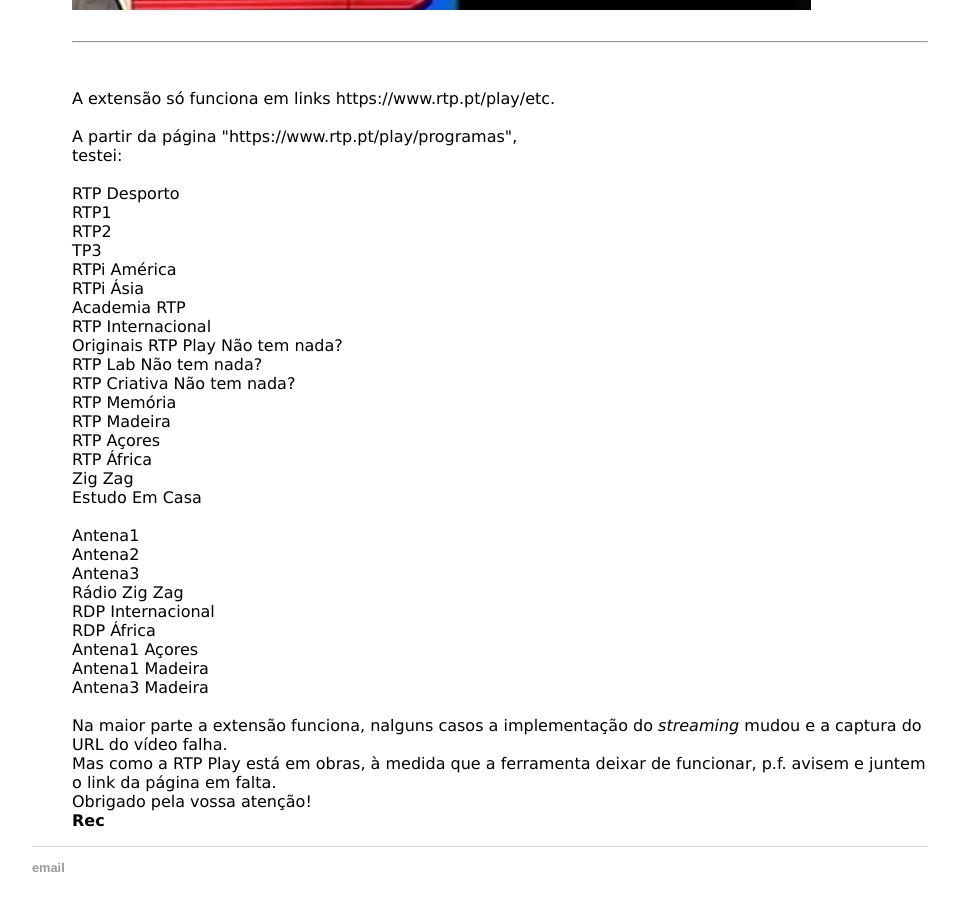
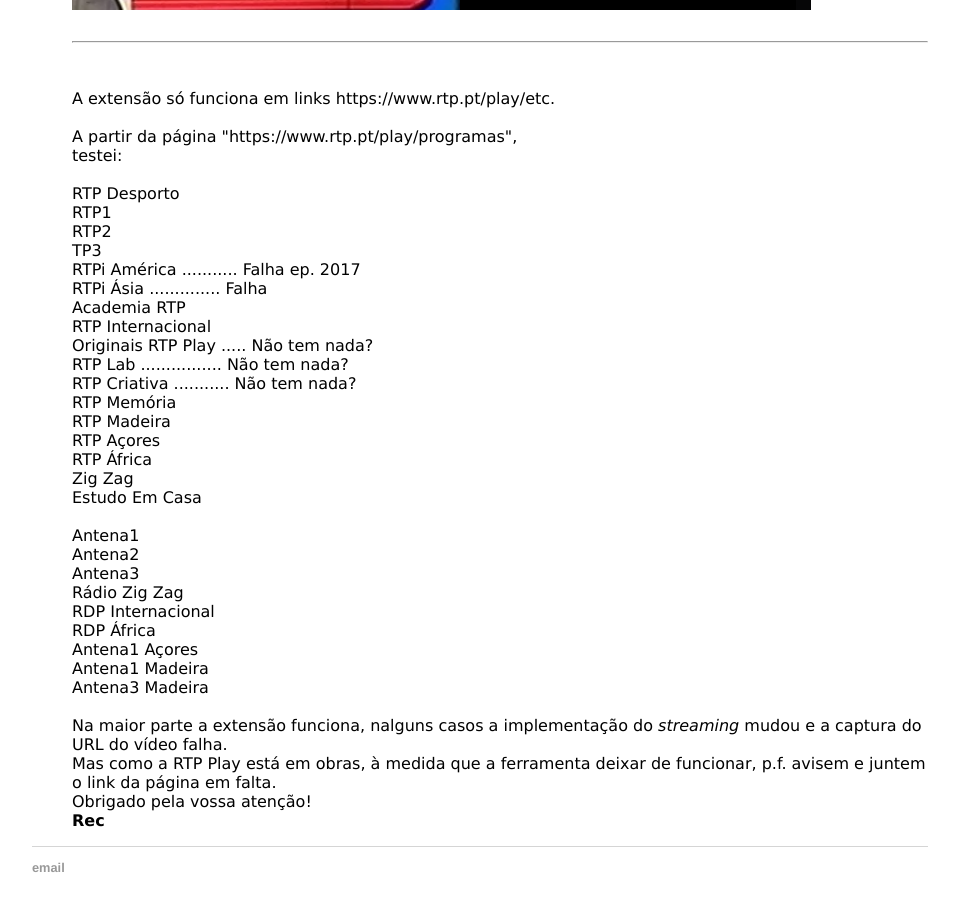
Before and after one commit to rtpplay/recursos.github.io, a Jekyll site: the page built from index_ff.html, in a window 1280 px wide and 900 px high, scrolled down 5532 px. Shown: the whole window, without its empty margins (160-1119 px from the left). Built offline with Jekyll 4.4.1, drawn with Linux system fonts in a browser that asks for light colours; some of the changed text lies outside the part shown.

Commit message:
Update index_ff.html

```diff
--- a/index_ff.html
+++ b/index_ff.html
@@ -3,7 +3,7 @@
 title: RTP Play extension (Firefox)
 ---
 <div class="blurb">
-	<h2>RTP Play extension (2021, Abril 02) no Firefox <img src="files_ff/firefox-icon.png"></h2>
+	<h2>RTP Play extension (2021, Abril 09) no Firefox <img src="files_ff/firefox-icon.png"></h2>
 	<p>Baixar e guardar localmente vídeos ou áudio servidos pela RTP Play
 
 	</p>
@@ -101,13 +101,13 @@
 <br>RTP1
 <br>RTP2
 <br>TP3
-<br>RTPi América
-<br>RTPi Ásia
+<br>RTPi América ........... Falha ep. 2017
+<br>RTPi Ásia .............. Falha
 <br>Academia RTP
 <br>RTP Internacional
-<br>Originais RTP Play    Não tem nada?
-<br>RTP Lab               Não tem nada?
-<br>RTP Criativa          Não tem nada?
+<br>Originais RTP Play ..... Não tem nada?
+<br>RTP Lab ................ Não tem nada?
+<br>RTP Criativa ........... Não tem nada?
 <br>RTP Memória
 <br>RTP Madeira
 <br>RTP Açores
```
